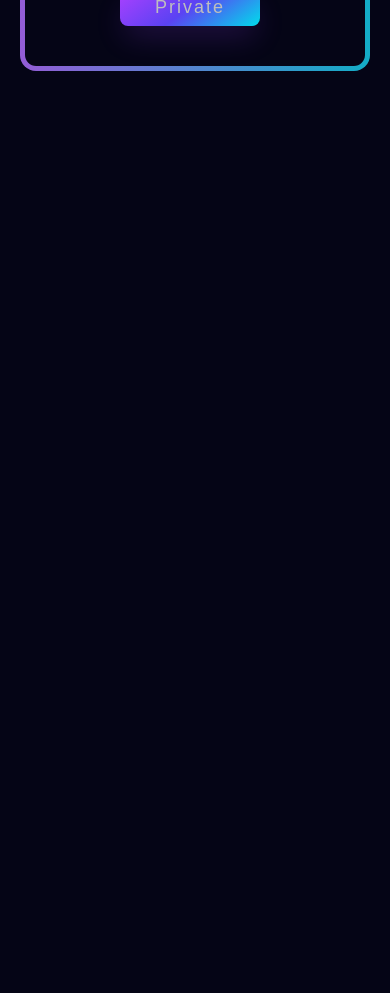
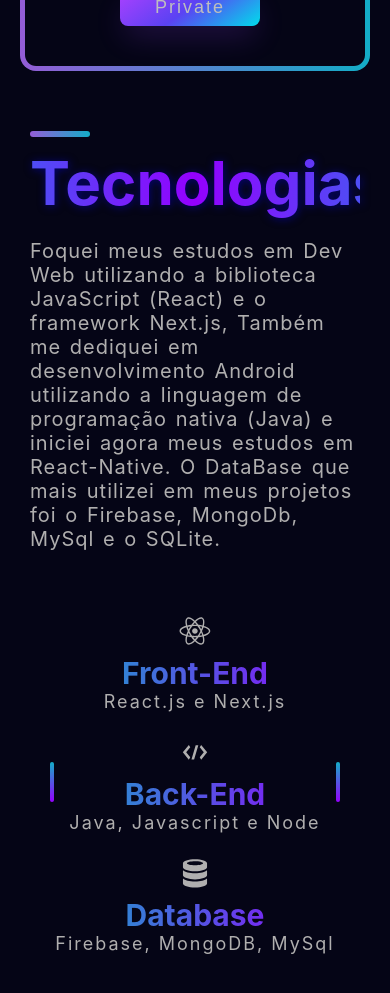
Before and after one commit to felipedalperio/portfolio, a React (Create React App) app: page / in a window 390 px wide. Shown: the part 9880-10873 px from the top of the page. Before the commit the page ends 9971 px from the top, so only its background shows below. Built offline with nearby package versions, Linux system fonts and the light colour scheme.

Commit message:
technologies

```diff
--- a/src/App.js
+++ b/src/App.js
@@ -1,5 +1,6 @@
 import About from "./components/about/About";
 import Post from "./components/post/Post";
+import Technologies from "./components/technologies/Technologies";
 import Home from "./pages/home/Home";
 
 
@@ -9,6 +10,7 @@ function App() {
       <Home/>
       <About/>
       <Post/>
+      <Technologies />
     </div>
   );
 }
--- a/src/components/header/header.scss
+++ b/src/components/header/header.scss
@@ -210,7 +210,6 @@
                 text-shadow: none;
                 background: linear-gradient(90deg,#4e4ef5,#9400FF,#4e4ef5);
                 -webkit-background-clip: text;
-
                 -webkit-text-fill-color: transparent;
 
                 @media (max-width:991px) {
--- a/src/components/post/post.scss
+++ b/src/components/post/post.scss
@@ -35,7 +35,7 @@
          display: flex;
          color: white;
          flex-direction: column;
-
+         transition: all 2s ease-in;
 
          img{
              width: 100%;
@@ -118,10 +118,7 @@
 
         }
 
-
        }
 
 
-
-
 }
--- /dev/null
+++ b/src/components/technologies/Technologies.jsx
@@ -0,0 +1,39 @@
+import './technologies.scss';
+import { DiCode, DiDatabase, DiFirebase, DiReact, DiZend } from 'react-icons/di';
+
+export default function Technologies() {
+    return (
+        <div className='technologies'>
+            <div className="title">
+                <div className="line"></div>
+                <h1>Tecnologias</h1>
+            </div>
+            <span>
+                Foquei meus estudos em Dev Web utilizando a
+                biblioteca JavaScript (React) e o framework Next.js,
+                Também me dediquei em desenvolvimento Android utilizando a
+                linguagem de programação nativa (Java) e iniciei agora meus estudos em
+                React-Native. O DataBase que mais utilizei em meus projetos foi o Firebase,
+                MongoDb, MySql e o SQLite.
+            </span>
+            <div className="tech">
+                <div className="left">
+                    <DiReact size="40"/>
+                    <h3>Front-End</h3>
+                    <span>React.js e Next.js</span>
+                </div>
+                <div className="center">
+                    <DiCode size="40"/>
+                    <h3>Back-End</h3>
+                    <span>Java, Javascript e Node</span>
+                </div>
+                <div className="right">
+                    <DiDatabase size="40"/>
+                    <h3>Database</h3>
+                    <span>Firebase, MongoDB, MySql</span>
+                </div>
+
+            </div>
+        </div>
+    )
+}
--- /dev/null
+++ b/src/components/technologies/technologies.scss
@@ -0,0 +1,98 @@
+.technologies{
+    color: #b0afaf;
+    display: flex;
+    flex-direction: column;
+    padding: 40px 30px;
+    gap:20px;
+    .title{
+        display: flex;
+        flex-direction: column;
+        gap:10px;
+        .line{
+            height: 6px;
+            width: 60px;
+            border-radius: 20px;
+            background: linear-gradient(270deg,#13ADC7 0%,#945DD6 100%);
+
+        }
+        h1{
+            font-size: 60px;
+            margin: 0;
+            color: #B175FF;
+            text-shadow: none;
+            background: linear-gradient(90deg,#4e4ef5,#9400FF,#4e4ef5);
+            -webkit-background-clip: text;
+            -webkit-text-fill-color: transparent;
+            filter: drop-shadow( 1px 1px 4px #030376);
+        }
+    }
+    > span{
+        font-size: 20px;
+        letter-spacing: 1px;
+        word-spacing: 2px;
+    }
+    .tech{
+        display: flex;
+        margin-top: 20px;
+        justify-content: center;
+        padding: 0px 20px;
+        text-align: center;
+
+        @media (max-width:991px) {
+            padding: 20px;
+            flex-direction: column;
+            gap:20px;
+        }
+
+        h3{
+            font-size: 30px;
+            margin: 0;
+            text-shadow: none;
+            background: linear-gradient(90deg,#13ADC7,#9400FF);
+            -webkit-background-clip: text;
+            -webkit-text-fill-color: transparent;
+        }
+        span{
+            font-size: 18px;
+            letter-spacing: 2px;
+        }
+
+        .left{
+            flex:1;
+        }
+        .center{
+            flex:1;
+            position: relative;
+
+            &::before{
+                content: '';
+                position: absolute;
+                height: 40px;
+                width: 4px;
+                border-radius: 30px;
+                background: linear-gradient(180deg,#13ADC7,#9400FF);
+                right: 0;
+                top:0;
+                bottom: 0;
+                margin: auto;
+            }
+            &::after{
+                content: '';
+                position: absolute;
+                height: 40px;
+                width:4px;
+                border-radius: 30px;
+                background: linear-gradient(180deg,#13ADC7,#9400FF);
+                left: 0;
+                top:0;
+                bottom: 0;
+                margin: auto;
+            }
+        }
+        .right{
+            flex:1;
+        }
+
+
+    }
+}
```
